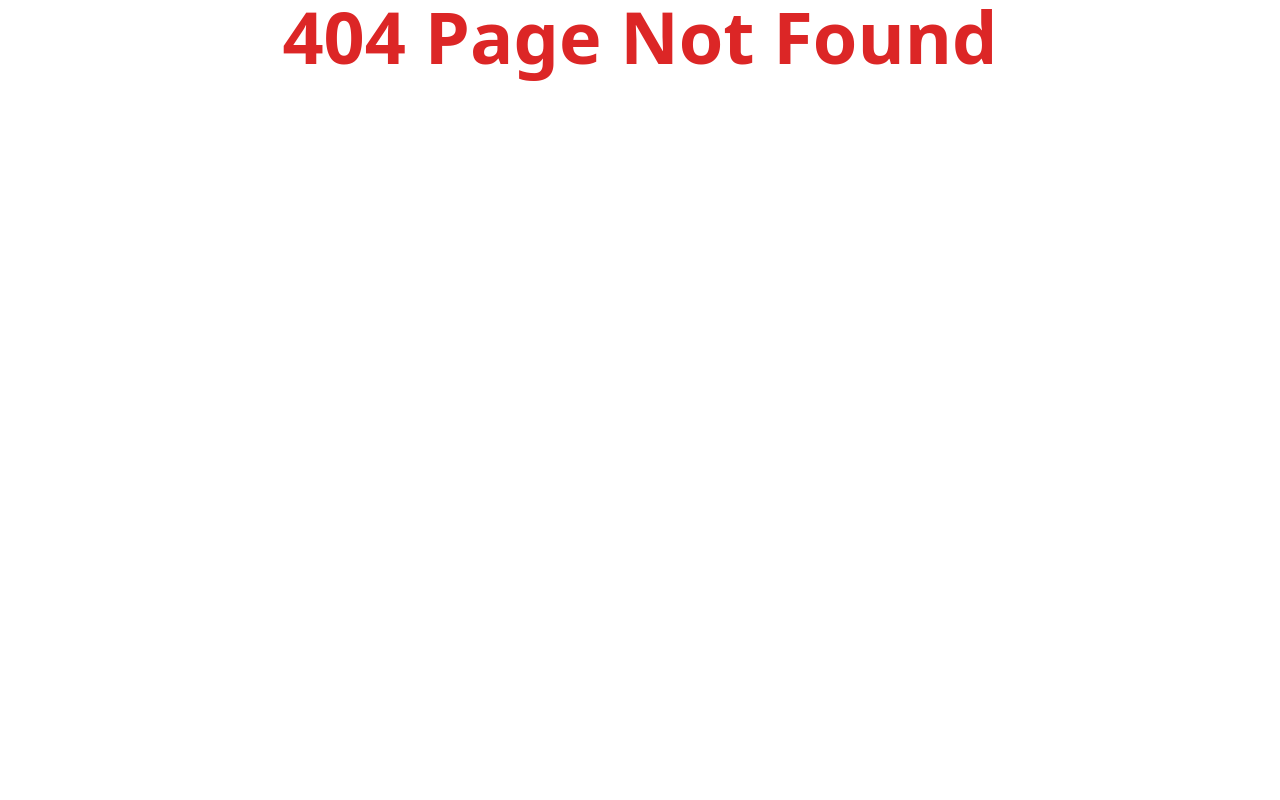
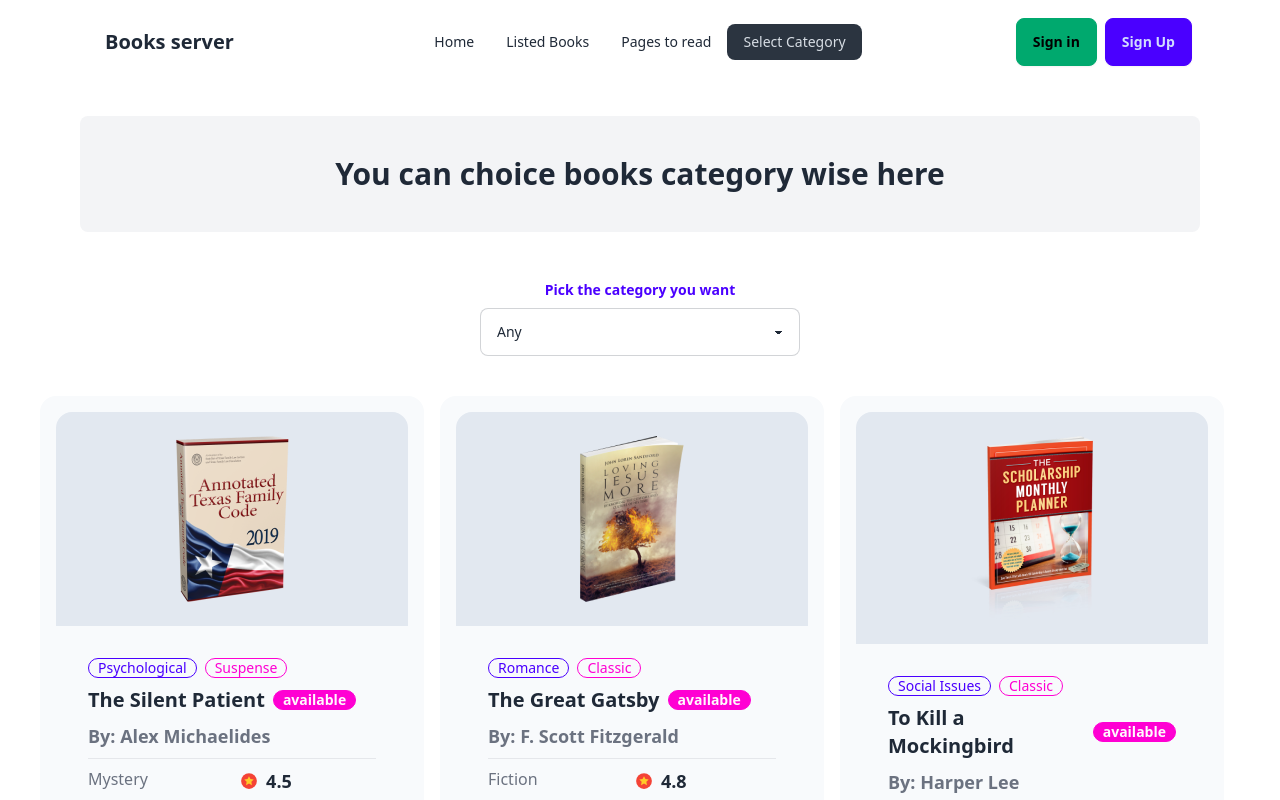
Before and after one commit to AsmShuvo/Book-Heaven, a React (Vite) app: page /category in a window 1280 px wide. Before the commit this address had no page. Shown: the top 800 px of the page. Built offline with nearby package versions, Linux system fonts and the light colour scheme.

Commit message:
category wise selection activted

```diff
--- a/src/components/Book.jsx
+++ b/src/components/Book.jsx
@@ -19,7 +19,7 @@ const Book = ({ book }) => {
 
   return (
     <Link to={`/book/${bookId}`}>
-        <div  className="border w-fitm-2 rounded-md mx-auto my-10">
+        <div  className=" w-fitm-2 rounded-md mx-auto my-10">
       <div className="card w-96 bg-slate-50  p-4">
         <figure className="bg-slate-200 p-6">
           <img className="" src={`../../public/images/${image}.png`} alt="book-img" />
--- /dev/null
+++ b/src/components/Category.jsx
@@ -0,0 +1,61 @@
+import React, { useState } from "react";
+import { useLoaderData } from "react-router-dom";
+import Book from "./Book";
+import ListHeader from "./ListHeader";
+
+const Category = () => {
+  const books = useLoaderData();
+
+  const [selectedCategory, setSelectedCategory] = useState("");
+
+  const handleCategoryOnChange = (e) => {
+    setSelectedCategory(e.target.value);
+  };
+
+  const filterBooksByCategory = (books, category) => {
+    if (!category) {
+      return books;
+    } else {
+      return books.filter((book) => book.category.includes(category));
+    }
+  };
+
+  const filterBooks = filterBooksByCategory(books, selectedCategory);
+
+  console.log(filterBooks);
+
+  return (
+    <div>
+        <ListHeader text={"You can choice books category wise here"}/>
+      <label className="form-control w-full max-w-xs mx-auto">
+        <div className="label">
+          <span className="label-text text-center mx-auto font-semibold text-primary">
+            Pick the category you want
+          </span>
+        </div>
+        <select
+          className="select select-bordered"
+          onChange={handleCategoryOnChange}
+          value={selectedCategory}
+        >
+          <option selected value="">
+            Any
+          </option>
+          <option value="Fiction">Fiction</option>
+          <option value="Literary">Literary</option>
+          <option value="Science">Science</option>
+          <option value="Fantasy">Fantasy</option>
+          <option value="Romance">Romance</option>
+        </select>
+      </label>
+
+      <div className="grid grid-cols-3 mx-10">
+        {filterBooks.map((book) => (
+          <Book book={book} />
+        ))}
+      </div>
+    </div>
+  );
+};
+
+export default Category;
--- a/src/components/ListHeader.jsx
+++ b/src/components/ListHeader.jsx
@@ -1,9 +1,9 @@
 import React from 'react';
 
-const ListHeader = () => {
+const ListHeader = ({text="ENLISTED BOOKS HERE"}) => {
     return (
         <div>
-            <h1 className='bg-gray-100 mx-20 my-10 rounded-lg p-10 text-center font-extrabold text-3xl'>ENLISTED BOOKS HERE</h1>
+            <h1 className='bg-gray-100 mx-20 my-10 rounded-lg p-10 text-center font-extrabold text-3xl'>{text}</h1>
         </div>
     );
 };
--- a/src/components/Nav.jsx
+++ b/src/components/Nav.jsx
@@ -35,10 +35,13 @@ const Nav = () => {
               <li>
                 <NavLink to="/pagestoread">Pages to read</NavLink>
               </li>
+              <li>
+                <NavLink to="/category">Select Category</NavLink>
+              </li>
 
             </ul>
           </div>
-          <a className="btn btn-ghost text-xl">Books server</a>
+          <Link to="/"><a className="btn btn-ghost text-xl">Books server</a></Link>
         </div>
         <div className="navbar-center hidden lg:flex">
           <ul className="menu menu-horizontal px-1">
@@ -50,6 +53,9 @@ const Nav = () => {
               </li>
               <li>
                 <NavLink to="/pagestoread">Pages to read</NavLink>
+              </li>
+              <li>
+                <NavLink to="/category">Select Category</NavLink>
               </li>
           </ul>
         </div>
--- a/src/main.jsx
+++ b/src/main.jsx
@@ -14,6 +14,7 @@ import Books from './components/Books.jsx';
 import BookDetails from './components/BookDetails.jsx';
 import ReadList from './components/ReadList.jsx';
 import WishList from './components/WishList.jsx';
+import Category from './components/Category.jsx';
 
 const router = createBrowserRouter([
   {
@@ -37,6 +38,11 @@ const router = createBrowserRouter([
       {
         path : "/read",
         element: <ReadList/>
+      },
+      {
+        path: "/category",
+        element: <Category/>,
+        loader: ()=> fetch('../public/books.json')
       }
     ]
   },
```
